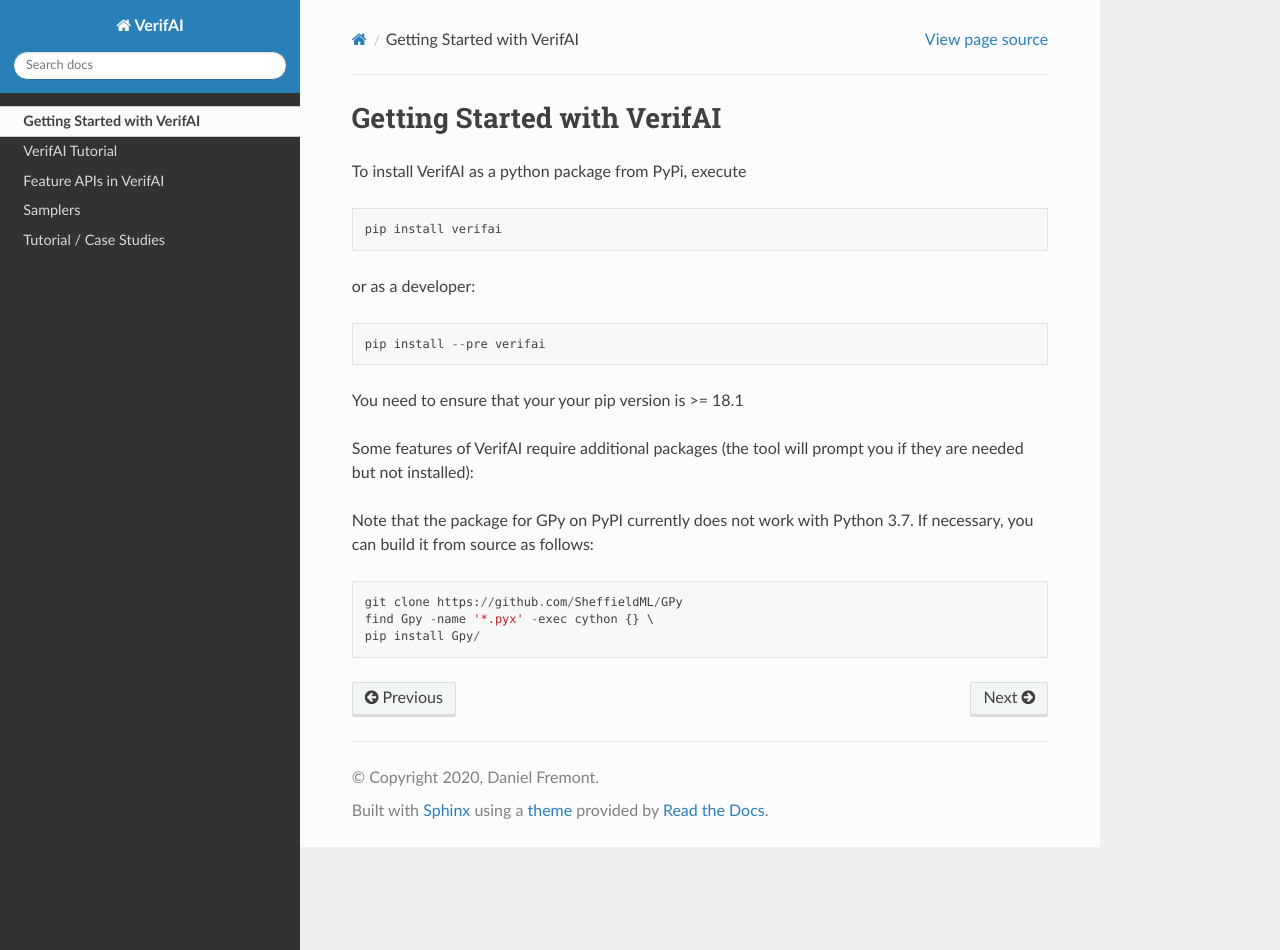
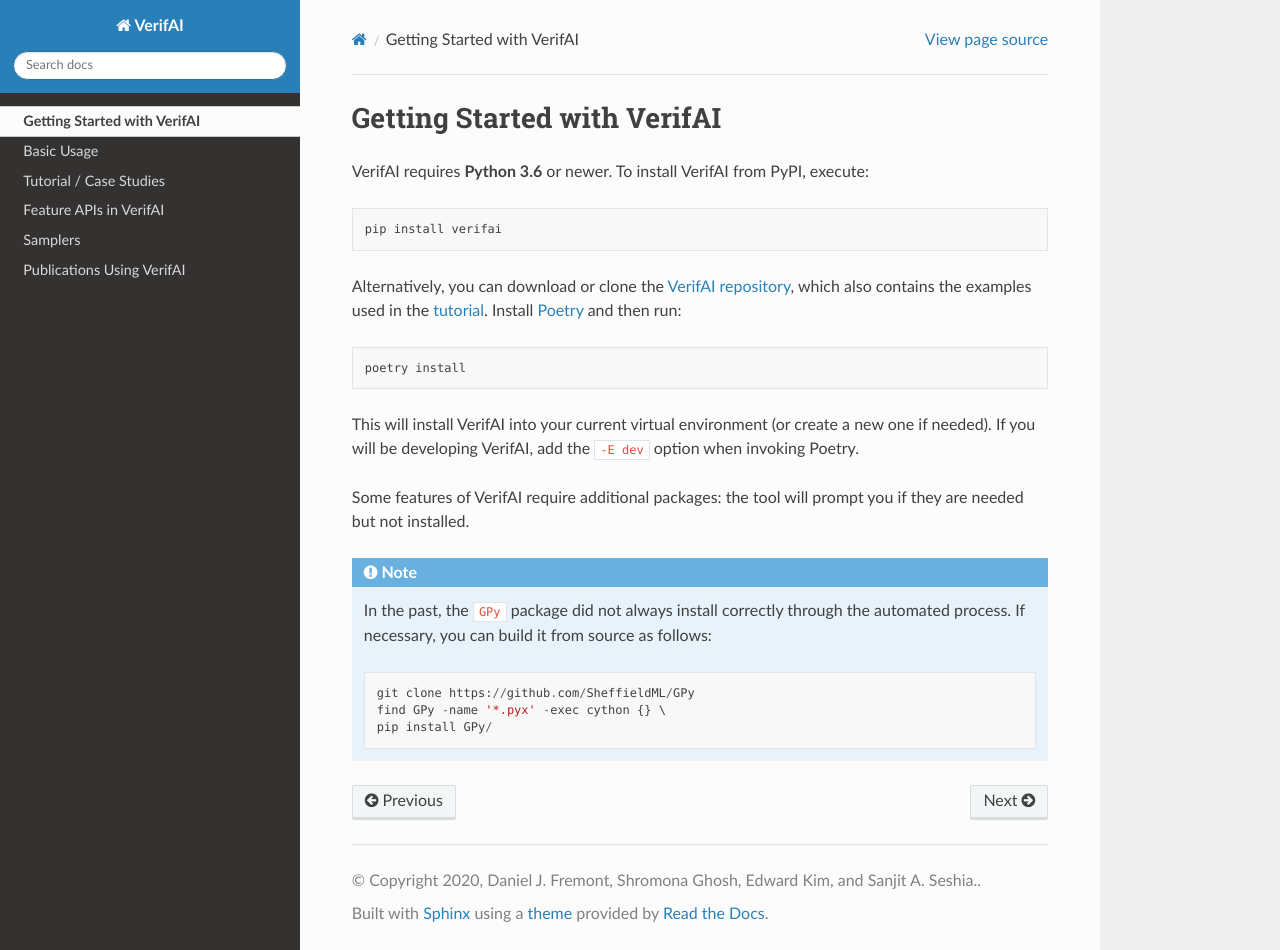
Before and after one commit to BerkeleyLearnVerify/VerifAI, a Sphinx documentation site: the page built from docs/installation.rst, in a window 1280 px wide and 950 px high. Built offline with Sphinx 7.4.7 and the Read the Docs theme 2.0.0, drawn with Linux system fonts in a browser that asks for light colours.

Commit message:
forgot to update docs

```diff
--- a/docs/basic_usage.rst
+++ b/docs/basic_usage.rst
@@ -1,5 +1,5 @@
 ################
-VerifAI Tutorial
+Basic Usage
 ################
 
 ************************
--- a/docs/conf.py
+++ b/docs/conf.py
@@ -12,18 +12,14 @@
 #
 import os
 import sys
-sys.path.insert(0, os.path.abspath('..'))
+sys.path.insert(0, os.path.abspath('../verifai'))
 
 
 # -- Project information -----------------------------------------------------
 
 project = 'VerifAI'
-copyright = '2020, Daniel Fremont'
-author = 'Daniel Fremont'
-
-# The full version, including alpha/beta/rc tags
-release = '1.0.0'
-
+copyright = '2020, Daniel J. Fremont, Shromona Ghosh, Edward Kim, and Sanjit A. Seshia.'
+author = 'Tommaso Dreossi, Daniel J. Fremont, Shromona Ghosh, Edward Kim, Hadi Ravanbaksh, Marcell Vazquez-Chanlatte, and Sanjit A. Seshia'
 
 # -- General configuration ---------------------------------------------------
 
@@ -34,7 +30,9 @@
 	'recommonmark',
 	'sphinx.ext.autodoc',
 	'sphinx.ext.autosummary',
-   	'sphinx_autodoc_typehints',
+	'sphinx_autodoc_typehints',
+	'sphinx.ext.napoleon',
+	'sphinx.ext.viewcode',
 ]
 
 source_suffix = {
@@ -50,6 +48,15 @@
 # This pattern also affects html_static_path and html_extra_path.
 exclude_patterns = ['_build', 'Thumbs.db', '.DS_Store']
 
+default_role = 'any'
+
+add_module_names = False
+autosummary_generate = True
+autodoc_inherit_docstrings = False
+autodoc_member_order = 'bysource'
+napoleon_numpy_docstring = False
+napoleon_use_rtype = False
+napoleon_use_ivar = True
 
 # -- Options for HTML output -------------------------------------------------
 
--- a/docs/feature_api.rst
+++ b/docs/feature_api.rst
@@ -9,6 +9,8 @@
 .. autoclass:: verifai.features.Feature
 
 .. autoclass:: verifai.features.FeatureSpace
+
+.. autoclass:: verifai.features.Domain
 
 .. autoclass:: verifai.features.Constant
 
--- a/docs/installation.rst
+++ b/docs/installation.rst
@@ -2,26 +2,25 @@
 Getting Started with VerifAI
 ############################################
 
-To install VerifAI as a python package from PyPi, execute
-
-.. code:: python
+VerifAI requires **Python 3.6** or newer.
+To install VerifAI from PyPI, execute::
 
 	pip install verifai
 
-or as a developer:
+Alternatively, you can download or clone the `VerifAI repository <https://github.com/BerkelelyLearnVerify/VerifAI>`_, which also contains the examples used in the :doc:`tutorial <tutorial>`.
+Install `Poetry <https://python-poetry.org/>`_ and then run::
 
-.. code:: python
+	poetry install
 
-	pip install --pre verifai
+This will install VerifAI into your current virtual environment (or create a new one if needed).
+If you will be developing VerifAI, add the ``-E dev`` option when invoking Poetry.
 
-You need to ensure that your your pip version is >= 18.1
+Some features of VerifAI require additional packages: the tool will prompt you if they are needed but not installed.
 
-Some features of VerifAI require additional packages (the tool will prompt you if they are needed but not installed):
+.. note::
 
-Note that the package for GPy on PyPI currently does not work with Python 3.7. If necessary, you can build it from source as follows:
+	In the past, the ``GPy`` package did not always install correctly through the automated process. If necessary, you can build it from source as follows::
 
-.. code:: python
-
-	git clone https://github.com/SheffieldML/GPy
-	find Gpy -name '*.pyx' -exec cython {} \
-	pip install Gpy/
+		git clone https://github.com/SheffieldML/GPy
+		find GPy -name '*.pyx' -exec cython {} \
+		pip install GPy/
```
Also changed, not shown: docs/index.rst (+13 -9 lines), docs/publications.rst (added, +24 -0 lines), docs/requirements.txt (renamed from docs/requirement.txt, +19 -5 lines), docs/tutorial.md (+11 -16 lines).
